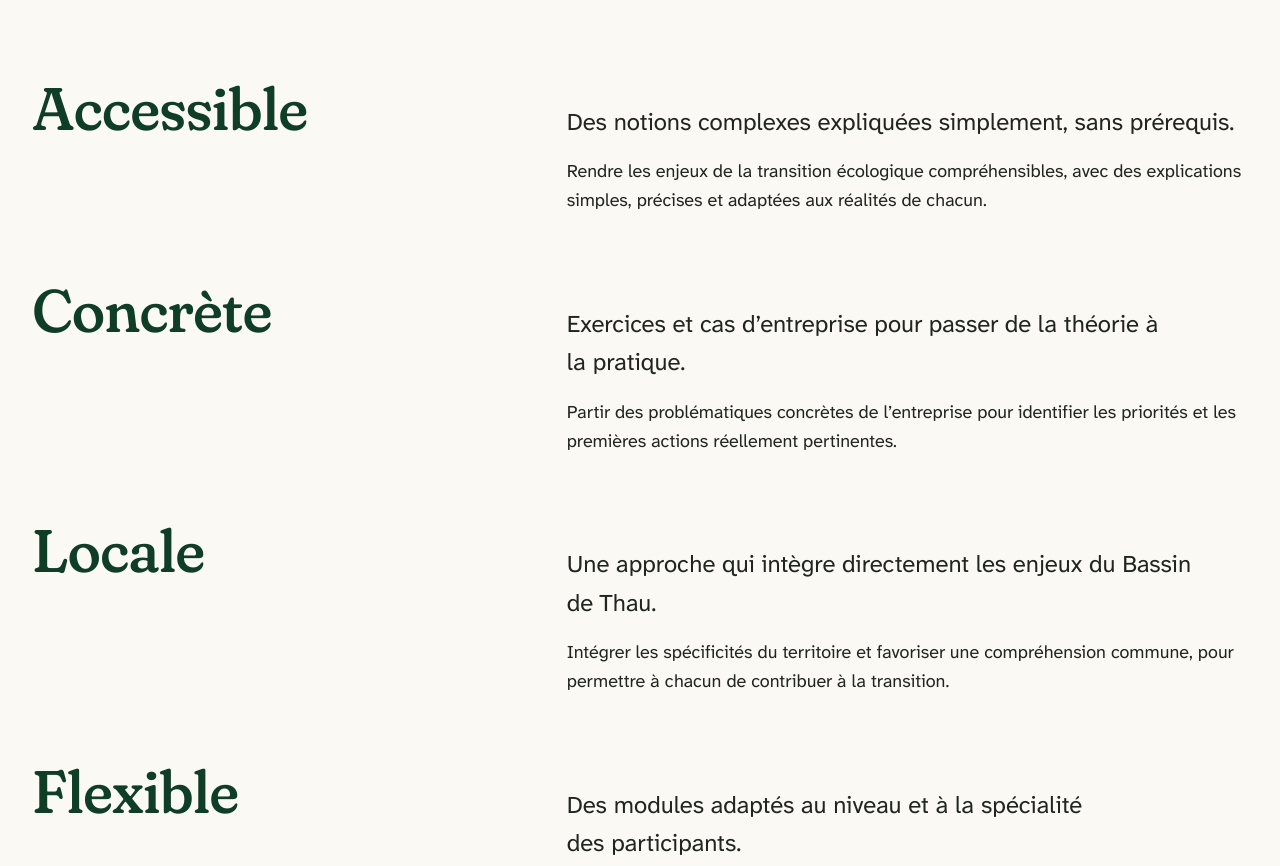
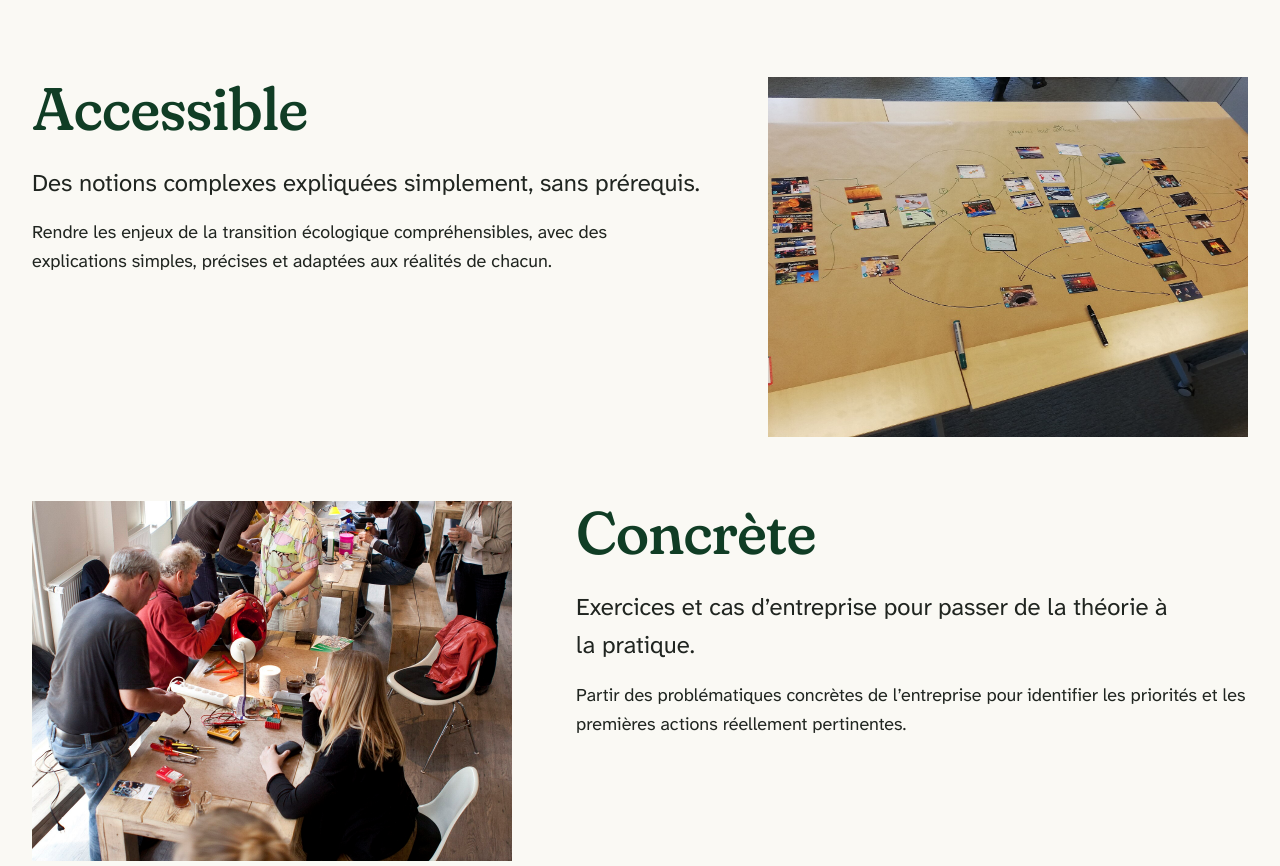
Before and after one commit to Temps0/Website_Fred_DT-Thau, an Astro site: page /approche in a window 1280 px wide. Shown: the part 803-1669 px from the top of the page. Built offline with nearby package versions, Linux system fonts and the light colour scheme; Astro itself is replaced by a stand-in of ours.

Commit message:
feat(approach): picture each principle on the approach page
The approach page listed its four principles as rows of a word and two
paragraphs, the right half of each row a column of small text and the
left half mostly empty.

- Open the page on a workshop wall of sticky notes beside the title
- Set each principle beside a photograph of it in practice, the
  picture changing sides from one row to the next

```diff
--- a/src/components/PrincipleList.astro
+++ b/src/components/PrincipleList.astro
@@ -4,8 +4,8 @@
  * - "fan" (home page, on the deep green): four cards dealt onto the table, each in its own
  *   charter colour, with the principle's word, a photograph of it in practice and its
  *   sentence; on a wide screen they lie side by side, each slightly turned;
- * - "rows" (approach page): one row per principle, the word on the left, the summary and
- *   the longer explanation on the right.
+ * - "rows" (approach page): one row per principle, its word, summary and longer explanation
+ *   beside its photograph, the picture changing sides from one row to the next.
  */
 import { Image } from 'astro:assets';
 import { principles } from '../data/approach';
@@ -32,7 +32,7 @@ const principlePhotos: Record<string, Photo> = {
 <ul class:list={['principles', `principles--${layout}`]} role="list" data-reveal>
   {
     principles.map((principle) => {
-      const photo = layout === 'fan' ? principlePhotos[principle.id] : undefined;
+      const photo = principlePhotos[principle.id];
       return (
         <li class="principle" id={layout === 'rows' ? principle.id : undefined}>
           <Heading class="principle__title">{principle.title}</Heading>
@@ -42,7 +42,7 @@ const principlePhotos: Record<string, Photo> = {
               src={photo.src}
               alt={photo.alt}
               widths={[320, 480, 720]}
-              sizes="(min-width: 56rem) 22vw, 90vw"
+              sizes={layout === 'fan' ? '(min-width: 56rem) 22vw, 90vw' : '(min-width: 56rem) 40vw, 100vw'}
             />
           )}
           <div class="principle__text">
@@ -179,11 +179,36 @@ const principlePhotos: Record<string, Photo> = {
     margin-block-start: var(--space-s);
   }
 
+  /* Word and text on one side, the photograph on the other, sides alternating. */
   @media (min-width: 56rem) {
     .principles--rows .principle {
+      grid-template-columns: minmax(0, 7fr) minmax(0, 5fr);
+      grid-template-areas:
+        "title photo"
+        "text photo";
+      grid-template-rows: auto 1fr;
+      column-gap: var(--space-2xl);
+      row-gap: var(--space-m);
+    }
+
+    .principles--rows .principle:nth-child(even) {
       grid-template-columns: minmax(0, 5fr) minmax(0, 7fr);
-      align-items: baseline;
-      gap: var(--space-xl);
+      grid-template-areas:
+        "photo title"
+        "photo text";
+    }
+
+    .principles--rows .principle__title {
+      grid-area: title;
+      align-self: end;
+    }
+
+    .principles--rows .principle__photo {
+      grid-area: photo;
+    }
+
+    .principles--rows .principle__text {
+      grid-area: text;
     }
   }
 
--- a/src/pages/approche.astro
+++ b/src/pages/approche.astro
@@ -3,6 +3,7 @@ import CtaBand from '../components/CtaBand.astro';
 import LinkButton from '../components/LinkButton.astro';
 import PageHero from '../components/PageHero.astro';
 import PrincipleList from '../components/PrincipleList.astro';
+import { photos } from '../data/photos';
 import { area, contactNav } from '../data/site';
 import BaseLayout from '../layouts/BaseLayout.astro';
 ---
@@ -11,7 +12,12 @@ import BaseLayout from '../layouts/BaseLayout.astro';
   title="Notre approche : accessible, concrète, locale, flexible"
   description="Une approche professionnalisante de la transition écologique : accessible, concrète, ancrée dans le Bassin de Thau et adaptée à chaque public."
 >
-  <PageHero lines={['Une approche', 'professionnalisante']} titleId="approach-title" size="m">
+  <PageHero
+    lines={['Une approche', 'professionnalisante']}
+    titleId="approach-title"
+    size="m"
+    photo={photos.strategyWorkshop}
+  >
     <p class="lead">
       Une expertise de la transition écologique et un ancrage local dans le {area}&nbsp;: quatre
       principes guident chacune de nos formations.
```
